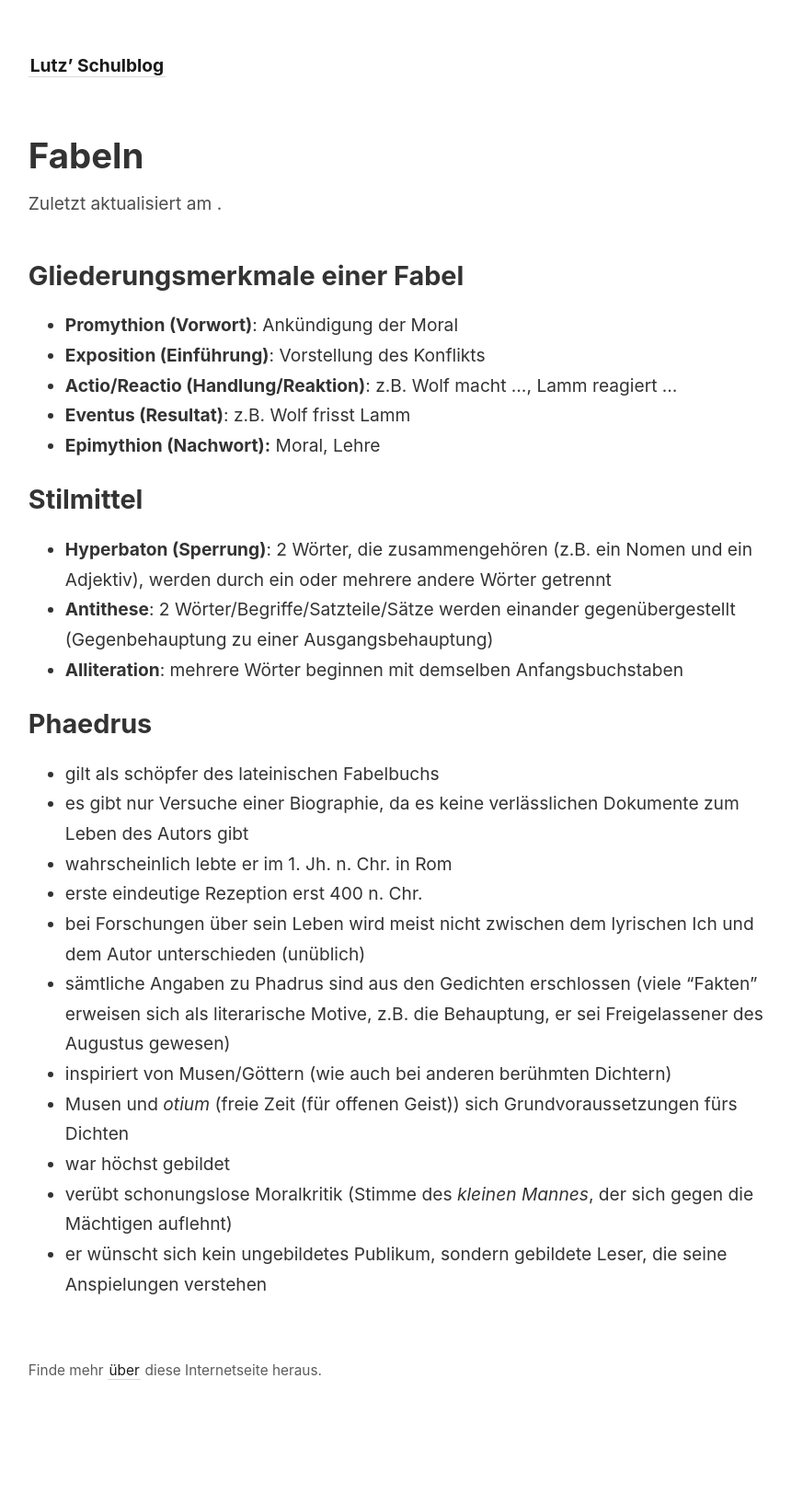
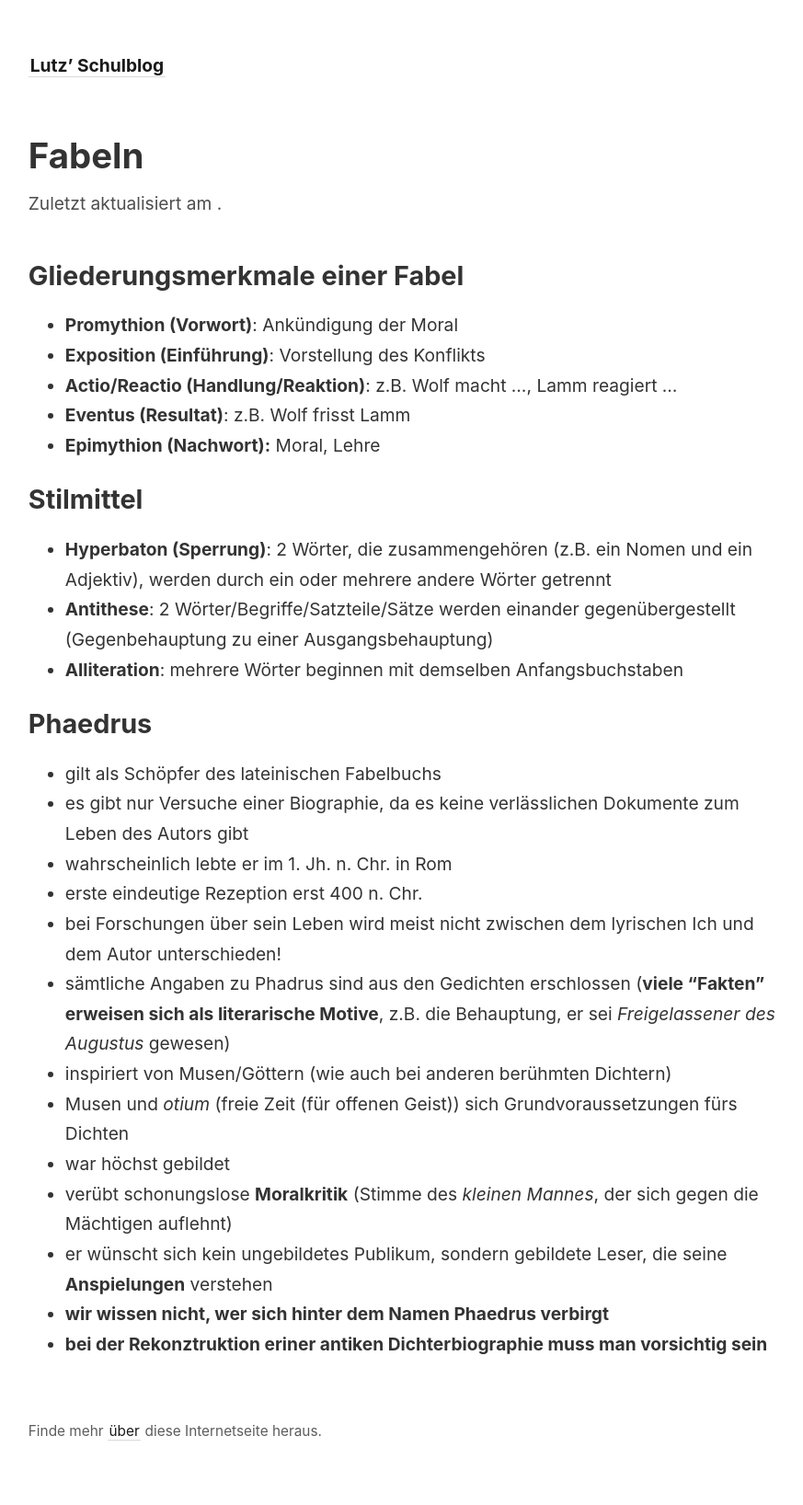
Before and after one commit to lutz-stu/school-blog, a Jekyll site: the page built from _notes/Latein/fabeln.md, in a window 1280 px wide. Shown: the whole page at 92% size, without its empty margins (46-919 px from the left). Built offline with Jekyll 4.4.1, drawn with Linux system fonts in a browser that asks for light colours; before the commit the page ends 1570 px from its top, so only the background shows below that.

Commit message:
Update Latein content (Fabeln/Phaedrus)
Fix typos and improve clarity in Phaedrus section of Fabeln content

Co-authored-by: Copilot <copilot@github.com>

```diff
--- a/_notes/Latein/fabeln.md
+++ b/_notes/Latein/fabeln.md
@@ -15,14 +15,16 @@ title: Fabeln
 - **Alliteration**: mehrere Wörter beginnen mit demselben Anfangsbuchstaben
 
 ## Phaedrus
-- gilt als schöpfer des lateinischen Fabelbuchs
+- gilt als Schöpfer des lateinischen Fabelbuchs
 - es gibt nur Versuche einer Biographie, da es keine verlässlichen Dokumente zum Leben des Autors gibt
 - wahrscheinlich lebte er im 1. Jh. n. Chr. in Rom
 - erste eindeutige Rezeption erst 400 n. Chr.
-- bei Forschungen über sein Leben wird meist nicht zwischen dem lyrischen Ich und dem Autor unterschieden (unüblich)
-- sämtliche Angaben zu Phadrus sind aus den Gedichten erschlossen (viele "Fakten" erweisen sich als literarische Motive, z.B. die Behauptung, er sei Freigelassener des Augustus gewesen)
+- bei Forschungen über sein Leben wird meist nicht zwischen dem lyrischen Ich und dem Autor unterschieden!
+- sämtliche Angaben zu Phadrus sind aus den Gedichten erschlossen (**viele "Fakten" erweisen sich als literarische Motive**, z.B. die Behauptung, er sei _Freigelassener des Augustus_ gewesen)
 - inspiriert von Musen/Göttern (wie auch bei anderen berühmten Dichtern)
 - Musen und _otium_ (freie Zeit (für offenen Geist)) sich Grundvoraussetzungen fürs Dichten
 - war höchst gebildet
-- verübt schonungslose Moralkritik (Stimme des _kleinen Mannes_, der sich gegen die Mächtigen auflehnt)
-- er wünscht sich kein ungebildetes Publikum, sondern gebildete Leser, die seine Anspielungen verstehen
+- verübt schonungslose **Moralkritik** (Stimme des _kleinen Mannes_, der sich gegen die Mächtigen auflehnt)
+- er wünscht sich kein ungebildetes Publikum, sondern gebildete Leser, die seine **Anspielungen** verstehen
+- **wir wissen nicht, wer sich hinter dem Namen Phaedrus verbirgt**
+- **bei der Rekonztruktion eriner antiken Dichterbiographie muss man vorsichtig sein**
```
